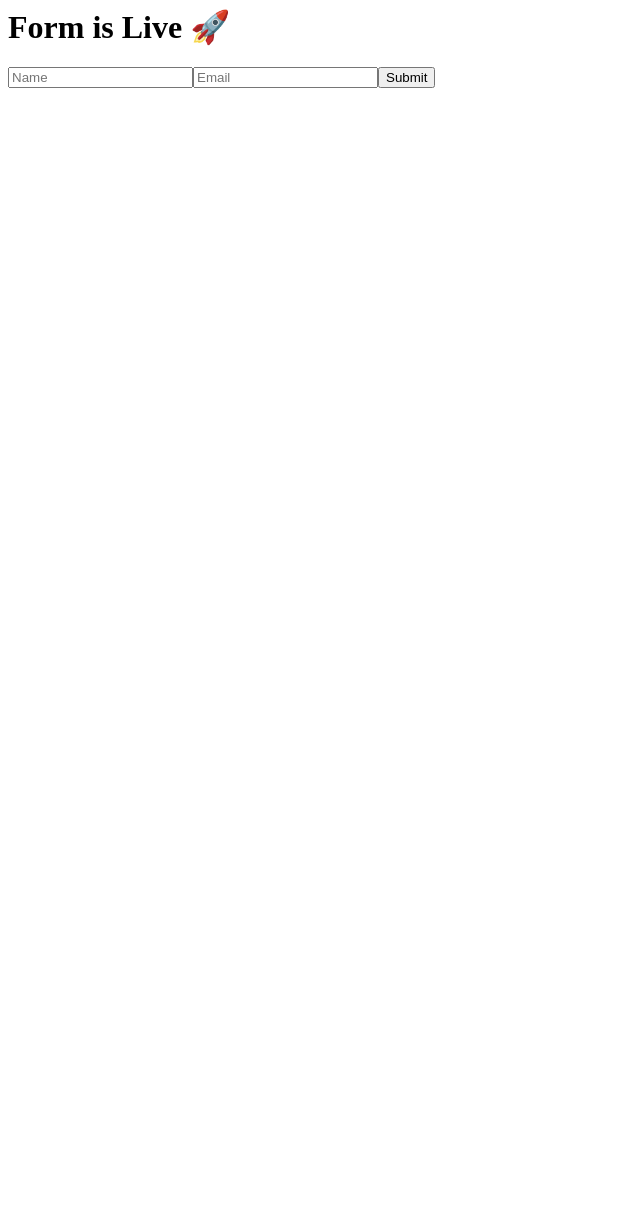
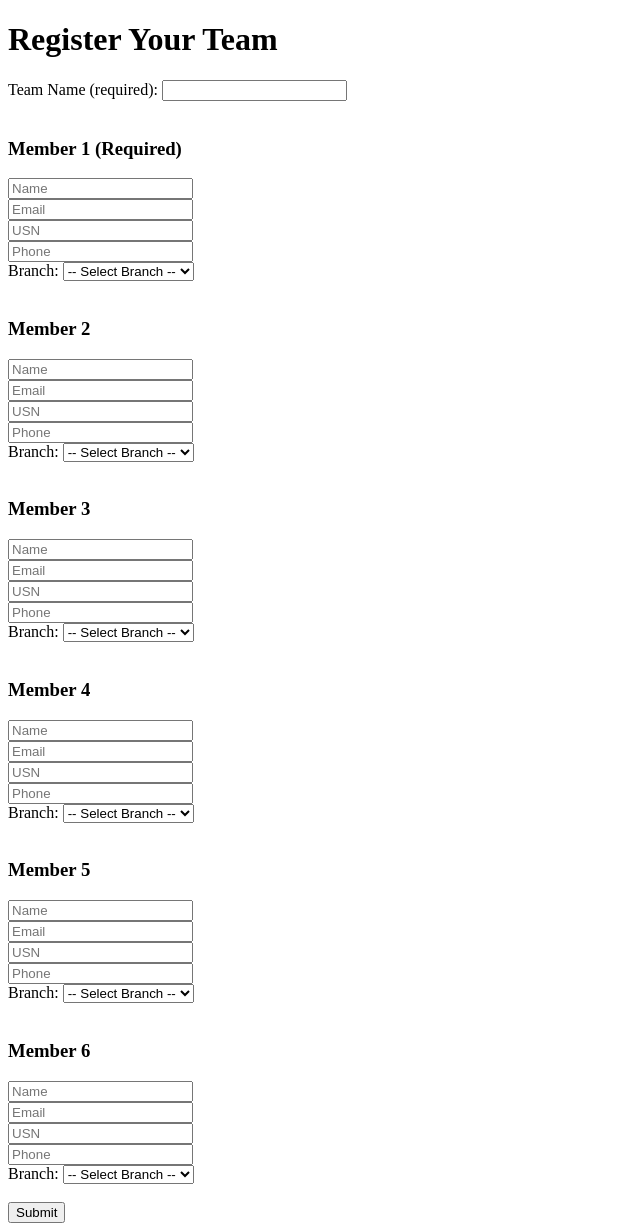
Before and after one commit to AdrianDarkwood/Club-form, a Flask app: page / in a window 1280 px wide. Shown: the whole page, without its empty margins (0-640 px from the left). Before the commit the page ends 88 px from the top, so only its background shows below. Run offline with Flask 3, Linux system fonts and the light colour scheme.

Commit message:
version 1.2

```diff
--- a/app.py
+++ b/app.py
@@ -1,21 +1,128 @@
-from flask import Flask, render_template, request
-from models import SessionLocal, Registration
+from flask import Flask, request, render_template, redirect, url_for
+from flask_sqlalchemy import SQLAlchemy
+from datetime import datetime
+import os
 
 app = Flask(__name__)
 
+# Database connection
+app.config["SQLALCHEMY_DATABASE_URI"] = os.getenv("DATABASE_URL")
+app.config["SQLALCHEMY_TRACK_MODIFICATIONS"] = False
+db = SQLAlchemy(app)
+
+# Model
+class Registration(db.Model):
+    __tablename__ = "registrations"
+    id = db.Column(db.Integer, primary_key=True)
+    team_name = db.Column(db.String(200), nullable=False)
+
+    # Member 1 (required)
+    member1_name = db.Column(db.String(100), nullable=False)
+    member1_email = db.Column(db.String(100), nullable=False)
+    member1_usn = db.Column(db.String(100), nullable=False)
+    member1_phone = db.Column(db.String(20))
+    member1_branch = db.Column(db.String(50))
+
+    # Member 2–6 (optional)
+    member2_name = db.Column(db.String(100))
+    member2_email = db.Column(db.String(100))
+    member2_usn = db.Column(db.String(100))
+    member2_phone = db.Column(db.String(20))
+    member2_branch = db.Column(db.String(50))
+
+    member3_name = db.Column(db.String(100))
+    member3_email = db.Column(db.String(100))
+    member3_usn = db.Column(db.String(100))
+    member3_phone = db.Column(db.String(20))
+    member3_branch = db.Column(db.String(50))
+
+    member4_name = db.Column(db.String(100))
+    member4_email = db.Column(db.String(100))
+    member4_usn = db.Column(db.String(100))
+    member4_phone = db.Column(db.String(20))
+    member4_branch = db.Column(db.String(50))
+
+    member5_name = db.Column(db.String(100))
+    member5_email = db.Column(db.String(100))
+    member5_usn = db.Column(db.String(100))
+    member5_phone = db.Column(db.String(20))
+    member5_branch = db.Column(db.String(50))
+
+    member6_name = db.Column(db.String(100))
+    member6_email = db.Column(db.String(100))
+    member6_usn = db.Column(db.String(100))
+    member6_phone = db.Column(db.String(20))
+    member6_branch = db.Column(db.String(50))
+
+    submitted_at = db.Column(db.DateTime, default=datetime.utcnow)
+
+# Routes
 @app.route("/")
 def index():
-    return "<h1>Form is Live 🚀</h1><form action='/submit' method='post'><input name='name' placeholder='Name'><input name='email' placeholder='Email'><button type='submit'>Submit</button></form>"
+    return render_template("index.html")
 
 @app.route("/submit", methods=["POST"])
 def submit():
-    name = request.form["name"]
-    email = request.form["email"]
+    team_name = request.form.get("team_name")
 
-    db = SessionLocal()
-    new_entry = Registration(name=name, email=email)
-    db.add(new_entry)
-    db.commit()
-    db.close()
+    # Required Member 1
+    member1_name = request.form.get("member1_name")
+    member1_email = request.form.get("member1_email")
+    member1_usn = request.form.get("member1_usn")
+    member1_phone = request.form.get("member1_phone")
+    member1_branch = request.form.get("member1_branch")
 
-    return f"<h2>✅ Thanks {name}, your data has been saved!</h2>"
+    if not team_name or not member1_name or not member1_email or not member1_usn or not member1_branch:
+        return "Team name and Member 1 details are required!", 400
+
+    registration = Registration(
+        team_name=team_name,
+        member1_name=member1_name,
+        member1_email=member1_email,
+        member1_usn=member1_usn,
+        member1_phone=member1_phone,
+        member1_branch=member1_branch,
+
+        # Optional Members
+        member2_name=request.form.get("member2_name"),
+        member2_email=request.form.get("member2_email"),
+        member2_usn=request.form.get("member2_usn"),
+        member2_phone=request.form.get("member2_phone"),
+        member2_branch=request.form.get("member2_branch"),
+
+        member3_name=request.form.get("member3_name"),
+        member3_email=request.form.get("member3_email"),
+        member3_usn=request.form.get("member3_usn"),
+        member3_phone=request.form.get("member3_phone"),
+        member3_branch=request.form.get("member3_branch"),
+
+        member4_name=request.form.get("member4_name"),
+        member4_email=request.form.get("member4_email"),
+        member4_usn=request.form.get("member4_usn"),
+        member4_phone=request.form.get("member4_phone"),
+        member4_branch=request.form.get("member4_branch"),
+
+        member5_name=request.form.get("member5_name"),
+        member5_email=request.form.get("member5_email"),
+        member5_usn=request.form.get("member5_usn"),
+        member5_phone=request.form.get("member5_phone"),
+        member5_branch=request.form.get("member5_branch"),
+
+        member6_name=request.form.get("member6_name"),
+        member6_email=request.form.get("member6_email"),
+        member6_usn=request.form.get("member6_usn"),
+        member6_phone=request.form.get("member6_phone"),
+        member6_branch=request.form.get("member6_branch"),
+    )
+
+    db.session.add(registration)
+    db.session.commit()
+
+    return redirect(url_for("thankyou"))
+
+@app.route("/thankyou")
+def thankyou():
+    return render_template("thankyou.html")
+
+if __name__ == "__main__":
+    app.run(debug=True)
--- a/templates/index.html
+++ b/templates/index.html
@@ -1,16 +1,109 @@
 <!DOCTYPE html>
 <html>
 <head>
-  <title>Club Registration</title>
+  <title>Team Registration</title>
 </head>
 <body>
-  <h1>Register</h1>
+  <h1>Register Your Team</h1>
   <form action="/submit" method="POST">
-    <label>Name:</label>
-    <input type="text" name="name" required><br><br>
+    <label>Team Name (required):</label>
+    <input type="text" name="team_name" required><br><br>
 
-    <label>Email:</label>
-    <input type="email" name="email" required><br><br>
+    <h3>Member 1 (Required)</h3>
+    <input type="text" name="member1_name" placeholder="Name" required><br>
+    <input type="email" name="member1_email" placeholder="Email" required><br>
+    <input type="text" name="member1_usn" placeholder="USN" required><br>
+    <input type="text" name="member1_phone" placeholder="Phone"><br>
+    <label>Branch:</label>
+    <select name="member1_branch" required>
+      <option value="">-- Select Branch --</option>
+      <option value="CS">CS</option>
+      <option value="AIML">AIML</option>
+      <option value="ISE">ISE</option>
+      <option value="ECE">ECE</option>
+      <option value="EEE">EEE</option>
+      <option value="ME">ME</option>
+    </select><br><br>
+
+    <h3>Member 2</h3>
+    <input type="text" name="member2_name" placeholder="Name"><br>
+    <input type="email" name="member2_email" placeholder="Email"><br>
+    <input type="text" name="member2_usn" placeholder="USN"><br>
+    <input type="text" name="member2_phone" placeholder="Phone"><br>
+    <label>Branch:</label>
+    <select name="member2_branch">
+      <option value="">-- Select Branch --</option>
+      <option value="CS">CS</option>
+      <option value="AIML">AIML</option>
+      <option value="ISE">ISE</option>
+      <option value="ECE">ECE</option>
+      <option value="EEE">EEE</option>
+      <option value="ME">ME</option>
+    </select><br><br>
+
+    <h3>Member 3</h3>
+    <input type="text" name="member3_name" placeholder="Name"><br>
+    <input type="email" name="member3_email" placeholder="Email"><br>
+    <input type="text" name="member3_usn" placeholder="USN"><br>
+    <input type="text" name="member3_phone" placeholder="Phone"><br>
+    <label>Branch:</label>
+    <select name="member3_branch">
+      <option value="">-- Select Branch --</option>
+      <option value="CS">CS</option>
+      <option value="AIML">AIML</option>
+      <option value="ISE">ISE</option>
+      <option value="ECE">ECE</option>
+      <option value="EEE">EEE</option>
+      <option value="ME">ME</option>
+    </select><br><br>
+
+    <h3>Member 4</h3>
+    <input type="text" name="member4_name" placeholder="Name"><br>
+    <input type="email" name="member4_email" placeholder="Email"><br>
+    <input type="text" name="member4_usn" placeholder="USN"><br>
+    <input type="text" name="member4_phone" placeholder="Phone"><br>
+    <label>Branch:</label>
+    <select name="member4_branch">
+      <option value="">-- Select Branch --</option>
+      <option value="CS">CS</option>
+      <option value="AIML">AIML</option>
+      <option value="ISE">ISE</option>
+      <option value="ECE">ECE</option>
+      <option value="EEE">EEE</option>
+      <option value="ME">ME</option>
+    </select><br><br>
+
+    <h3>Member 5</h3>
+    <input type="text" name="member5_name" placeholder="Name"><br>
+    <input type="email" name="member5_email" placeholder="Email"><br>
+    <input type="text" name="member5_usn" placeholder="USN"><br>
+    <input type="text" name="member5_phone" placeholder="Phone"><br>
+    <label>Branch:</label>
+    <select name="member5_branch">
+      <option value="">-- Select Branch --</option>
+      <option value="CS">CS</option>
+      <option value="AIML">AIML</option>
+      <option value="ISE">ISE</option>
+      <option value="ECE">ECE</option>
+      <option value="EEE">EEE</option>
+      <option value="ME">ME</option>
+    </select><br><br>
+
+    <h3>Member 6</h3>
+    <input type="text" name="member6_name" placeholder="Name"><br>
+    <input type="email" name="member6_email" placeholder="Email"><br>
+    <input type="text" name="member6_usn" placeholder="USN"><br>
+    <input type="text" name="member6_phone" placeholder="Phone"><br>
+    <label>Branch:</label>
+    <select name="member6_branch">
+      <option value="">-- Select Branch --</option>
+      <option value="CS">CS</option>
+      <option value="AIML">AIML</option>
+      <option value="ISE">ISE</option>
+      <option value="ECE">ECE</option>
+      <option value="EEE">EEE</option>
+      <option value="ME">ME</option>
+    </select><br><br>
 
     <button type="submit">Submit</button>
   </form>
```
Also changed, not shown: db_init.py (+10 -4 lines), models.py (+44 -19 lines).
